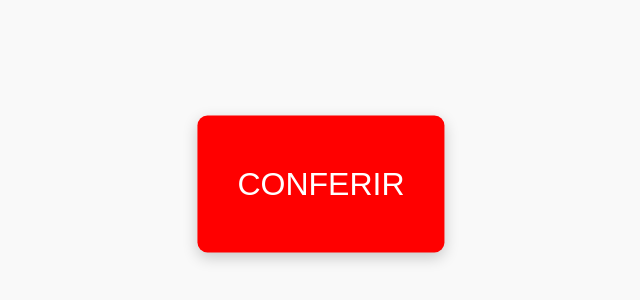
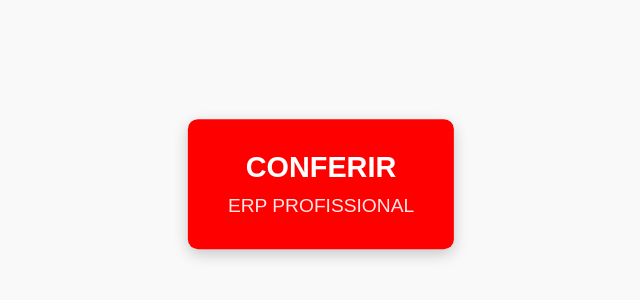
Before and after one commit to victorxx/terro01atualizado, a plain HTML site: page link.html in a window 1280 px wide. Shown: the part 216-516 px from the top of the page, without its empty margins (319-959 px from the left). Drawn offline with Linux system fonts and the light colour scheme.

Commit message:
Update link.html

```diff
--- a/link.html
+++ b/link.html
@@ -1,10 +1,13 @@
 <!DOCTYPE html>
 <html lang="pt-BR">
 <head>
-  <meta charset="UTF-8">
-  <meta name="robots" content="index, follow">
-  <meta name="viewport" content="width=device-width, initial-scale=1.0">
-  <meta name="description" content="Clique para conferir o conteúdo mais recente de humor e diversão.">
+  <meta charset="UTF-8" />
+  <meta name="robots" content="index, follow" />
+  <meta name="viewport" content="width=device-width, initial-scale=1.0" />
+  <meta
+    name="description"
+    content="Clique para conferir o conteúdo mais recente de humor e diversão."
+  />
   <title>Conferir Conteúdo</title>
 
   <style>
@@ -14,6 +17,9 @@
       font-family: Arial, sans-serif;
       background-color: #f9f9f9;
       height: 200vh; /* Aumenta o conteúdo para permitir rolagem */
+      display: flex;
+      justify-content: center;
+      align-items: center;
     }
 
     /* Estilo do botão fixo */
@@ -24,59 +30,105 @@
       transform: translate(-50%, 50%);
       background-color: red;
       color: white;
-      font-size: 2rem;
-      padding: 50px 40px;
+      font-size: 1.8rem;
+      padding: 30px 40px;
       text-decoration: none;
       border-radius: 10px;
-      box-shadow: 0 5px 15px rgba(0,0,0,0.2);
+      box-shadow: 0 5px 15px rgba(0, 0, 0, 0.2);
       transition: background-color 0.3s ease;
       z-index: 1000;
+      display: flex;
+      flex-direction: column;
+      align-items: center;
+      text-align: center;
+      max-width: 280px;
+      font-weight: bold;
+      line-height: 1.3;
     }
 
     #novo:hover {
       background-color: darkred;
     }
+
+    #novo span {
+      font-size: 1.2rem;
+      margin-top: 8px;
+      font-weight: normal;
+      opacity: 0.9;
+    }
   </style>
 </head>
 <body>
-
   <!-- Botão de chamada para ação -->
   <a href="#" target="_blank" id="novo" role="button" aria-label="Clique para conferir">
     CONFERIR
+    <span id="link-texto"></span>
   </a>
 
   <script>
-    // Lista de links possíveis
+    // Lista de links com texto descritivo
     const links = [
-      'https://www.espiritosanto-es.com.br/linhadotempovitoria/',
-      'https://geocredibnkvitoria.com/',
-      'https://guaraparilinhadotempo.vercel.app/',
-      'https://creditopessoal.vercel.app/',
-      'https://vpserp.vercel.app/',
-      'https://piadasrepositorio.vercel.app/',
-      'https://www.youtube.com/@gamenologia',
-      'https://espiritosantolinhadotempovideo.vercel.app/',
-      'https://bibliadonline.netlify.app/',
-      'https://drogasillinhadotempo.vercel.app/',
-      'https://vodkavilavelhavitoria.vercel.app/'
+      {
+        url: "https://wa.me/5527999497001",
+        texto: "SEGURO DE CARRO E CONSÓRCIOS",
+      },
+      {
+        url: "https://www.espiritosanto-es.com.br/vodka/",
+        texto: "Temos vodka confira",
+      },
+      {
+        url: "https://filmeseserie.com.br/vodka/",
+        texto: "Temos vodka confira",
+      },
+      {
+        url:
+          "https://ocomerciobrasileironoticia.blogspot.com/2025/05/erp-profissional-para-empresas.html",
+        texto: "ERP PROFISSIONAL",
+      },
+      {
+        url: "https://hostinger.com.br?REFERRALCODE=SSNVICTORXU8",
+        texto: "🔥 Economize com Hostinger!",
+      },
+      {
+        url: "https://geocredibnkvitoria.com/",
+        texto: "💰 Crédito rápido disponível",
+      },
+      {
+        url: "https://central.dokehost.com.br/aff.php?aff=90",
+        texto: "📈 VPS AS MELHORES MÁQUINAS",
+      },
+      {
+        url: "https://creditopessoal.vercel.app/",
+        texto: "📈 Simule seu crédito pessoal",
+      },
+      {
+        url: "https://www.youtube.com/@gamenewsbrasil",
+        texto: "🎮 Fique ligado em Game News!",
+      },
     ];
 
-    // Seleciona um link aleatório
+    // Função para escolher um índice aleatório
     function mudar(arr) {
       return Math.floor(Math.random() * arr.length);
     }
 
-    const novoLink = links[mudar(links)];
-    document.getElementById('novo').href = novoLink;
+    // Seleciona o link e texto aleatórios
+    const escolhido = links[mudar(links)];
 
-    // Faz a rolagem até o centro da tela assim que a página carrega
-    window.onload = function() {
+    // Atualiza o botão com o link e texto
+    const botao = document.getElementById("novo");
+    const textoSpan = document.getElementById("link-texto");
+
+    botao.href = escolhido.url;
+    textoSpan.textContent = escolhido.texto;
+
+    // Rola até o meio da página no carregamento
+    window.onload = function () {
       window.scrollTo({
-        top: document.body.scrollHeight / 2, // rola para o meio do conteúdo
-        behavior: 'smooth' // animação suave
+        top: document.body.scrollHeight / 2,
+        behavior: "smooth",
       });
     };
   </script>
-
 </body>
 </html>
```
